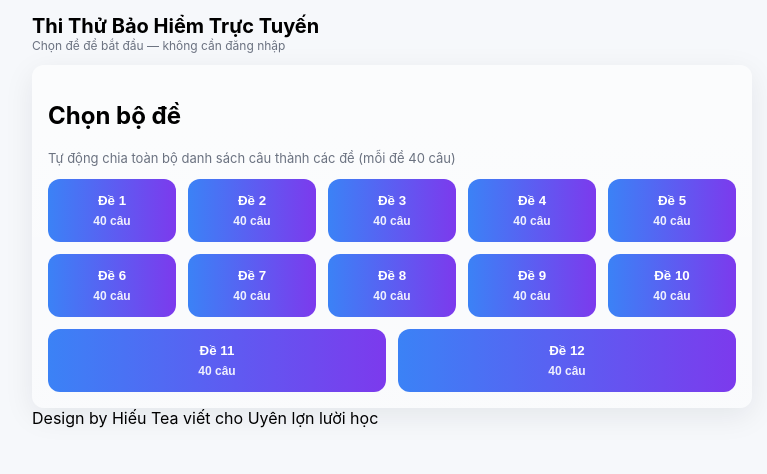
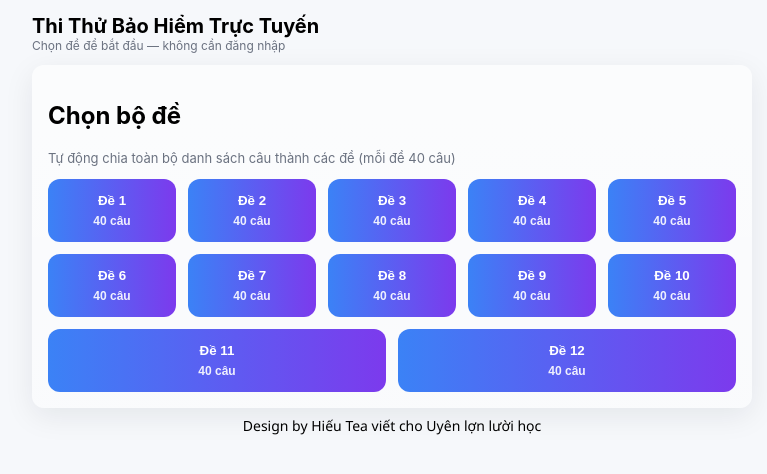
Before and after one commit to tthieu92/on-thi-BHNT, a Vue app: page / in a window 1280 px wide. Shown: the top 474 px of the page, without its empty margins (248-1015 px from the left). Built offline with nearby package versions, Linux system fonts and the light colour scheme.

Commit message:
Update App.vue

```diff
--- a/src/App.vue
+++ b/src/App.vue
@@ -12,4 +12,15 @@
 </template>
 
 <script setup>
+
 </script>
+<style scoped>
+  footer {
+      margin: 0;
+      font-size: 14px;
+      font-family: 'Segoe UI', Tahoma, Geneva, Verdana, sans-serif;
+      vertical-align: auto;
+      text-align: center;
+      padding: 8px;
+  }
+</style>
```
